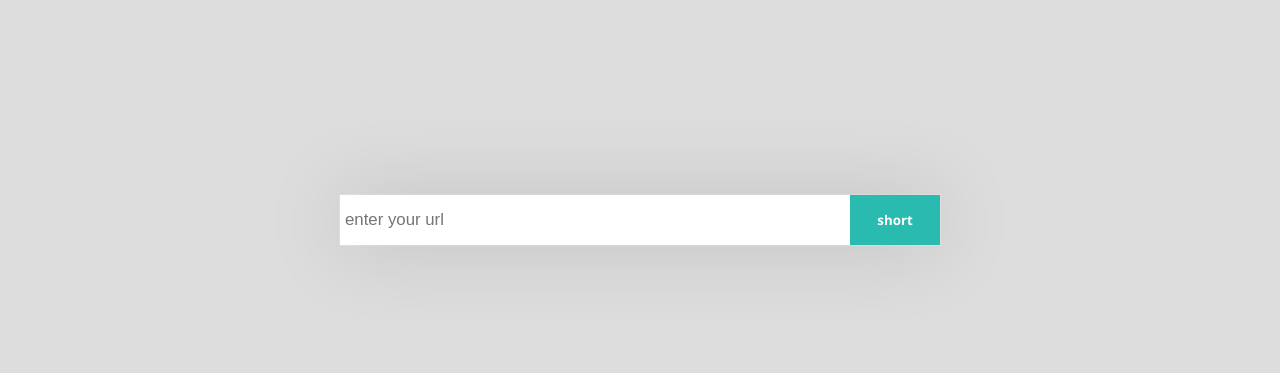
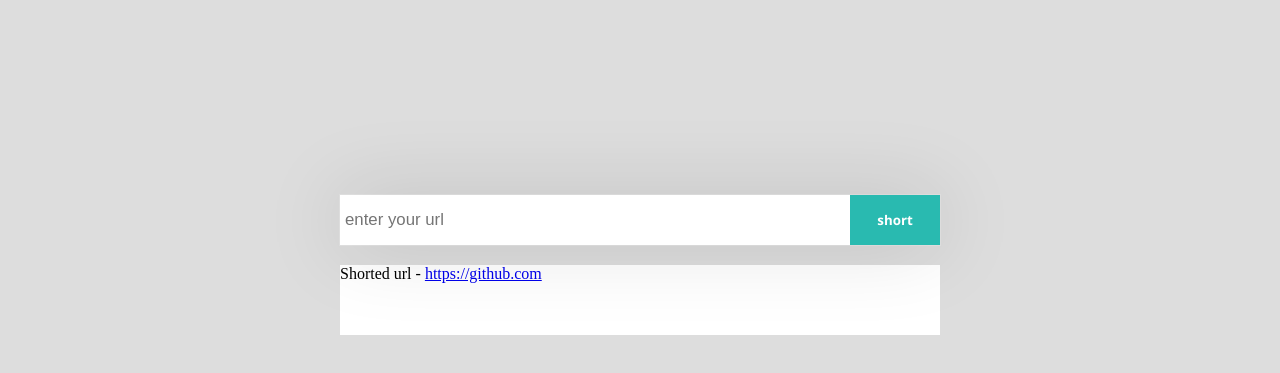
Before and after one commit to sankar-raul/url_shorter, a website: page views/index.html in a window 1280 px wide. Shown: the part 65-438 px from the top of the page. Drawn offline with Linux system fonts and the light colour scheme.

Commit message:
UI update

```diff
--- a/public/css/style.css
+++ b/public/css/style.css
@@ -107,3 +107,9 @@ form {
     height: 100%;
     background-color: rgba(255, 255, 255, 0.127);
 }
+.short-url {
+    background: #ffffff;
+    width: clamp(300px, 65%, 600px);
+    height: 70px;
+    margin: 20px auto;
+}
--- a/public/js/script.js
+++ b/public/js/script.js
@@ -6,7 +6,7 @@ const loader = document.getElementsByClassName('loading')
 const shortBtn = document.getElementsByClassName('short-btn')
 loader[0].style.display = 'none'
 shortBtn[0].value = 'short'
-urlBox[0].style.display = "none"
+// urlBox[0].style.display = "none"
 url.addEventListener('mouseover', (e) => {
     url.focus()
 })
--- a/views/index.html
+++ b/views/index.html
@@ -21,7 +21,7 @@
         </div>
     </form>
     <div class="short-url">
-        Shorted url -
+        <span class="batch">Shorted url -</span>
     <a target="_blank" id="shorten" href="https://github.com">https://github.com</a>
     </div>
     <script src="/js/script.js"></script>
```
Also changed, not shown: 1 other file.
